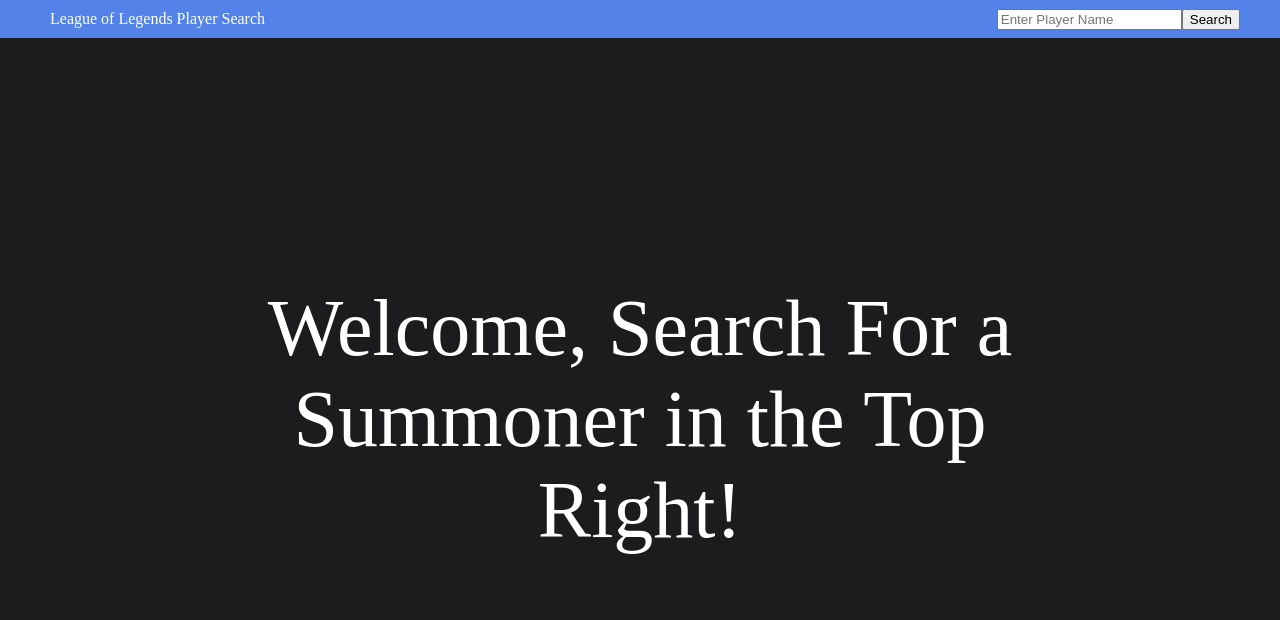
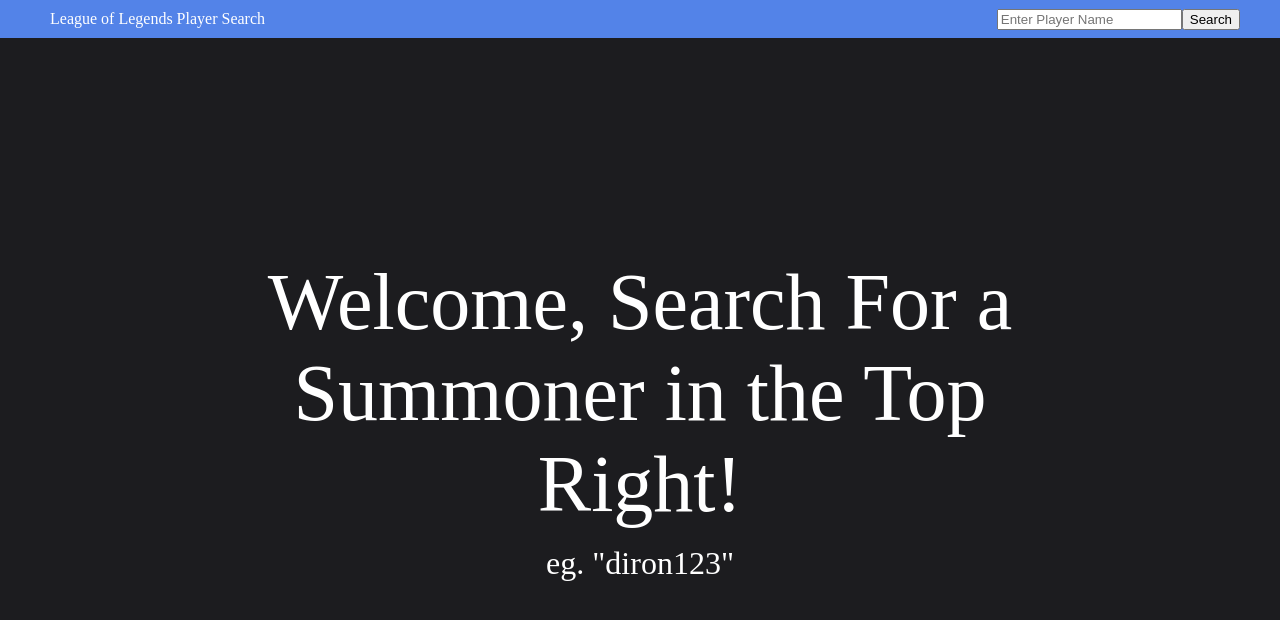
Before and after one commit to feedme143/League-App, a React (Create React App) app in the folder league-app/: page / in a window 1280 px wide. Shown: the top 620 px of the page. Built offline with nearby package versions, Linux system fonts and the light colour scheme.

Commit message:
added basic functionality for rank and profileIcon

```diff
--- a/league-app/package.json
+++ b/league-app/package.json
@@ -3,6 +3,10 @@
   "version": "0.1.0",
   "private": true,
   "dependencies": {
+    "@emotion/react": "^11.11.1",
+    "@emotion/styled": "^11.11.0",
+    "@material/tooltip": "^14.0.0",
+    "@mui/material": "^5.14.17",
     "@testing-library/jest-dom": "^5.16.4",
     "@testing-library/react": "^13.3.0",
     "@testing-library/user-event": "^13.5.0",
--- a/league-app/src/components/DisplayCard.js
+++ b/league-app/src/components/DisplayCard.js
@@ -62,10 +62,13 @@
         <div className="displayCard">
             {summonerData && <div className="top">
                 <div className="topContainer">
+                    <div className="profileIcon">{summonerData.profileIcon}</div>
                     <div className="accountName">Name: {summonerData.name}</div>
                     <div className="accountLevel">Level: {summonerData.level}</div>
                     <button className="update" onClick={update}>Update</button>
                     <div className="lastUpdated">{"Last Updated: " + (summonerData.lastUpdated ? convertTime(summonerData.lastUpdated) : "N/A")}</div>
+                    <div className="ranked solo/duo">{"Ranked Solo/Duo: " + (summonerData?.ranked?.[0] ? (summonerData.ranked[0].tier + " " + summonerData.ranked[0].rank) : "Unranked")}</div>
+                    <div className="ranked flex">{"Ranked Flex: " + (summonerData?.ranked?.[1] ? (summonerData.ranked[1].tier + " " + summonerData.ranked[1].rank) : "Unranked")}</div>
                 </div>
             </div>}
             {summonerData && <MatchHistory puuid={summonerData.puuid} name={summonerData.name} games={summonerData.games}/>}
--- a/league-app/src/components/Main.js
+++ b/league-app/src/components/Main.js
@@ -13,7 +13,10 @@
             {/* {summonerData && (summonerData.name ? <DisplayCard data={summonerData} /> : <div>Summoner Not Found</div>)} */}
             <Routes>
                 <Route path="/" element={
-                    <div className = "welcome">Welcome, Search For a Summoner in the Top Right!</div>
+                    <div className = "homePage">
+                        <div className = "welcome">Welcome, Search For a Summoner in the Top Right!</div>
+                        <div className = "eg">eg. "diron123"</div>
+                    </div>
                 } />
                 <Route path={`/display/:name`} element={<DisplayCard/>} />
             </Routes>
--- a/league-app/src/components/MatchCard.js
+++ b/league-app/src/components/MatchCard.js
@@ -1,5 +1,6 @@
 import React from 'react';
 import {Link} from 'react-router-dom';
+import Tooltip from '@mui/material/Tooltip';
 
 export default function MatchCard(props){
 
@@ -19,13 +20,14 @@
         //Function to get an champion icon image path
         let getChampIcon = (champIconName) => {
             const processedName=nameProcess(champIconName);
-            return `https://opgg-static.akamaized.net/images/lol/champion/${processedName}.png?image=c_crop,h_103,w_103,x_9,y_9/q_auto,f_webp,w_auto&v=1659072303149`;
+            return `${process.env.REACT_APP_API_ENDPOINT}images/champicons/${processedName}.png`;
         };
 
         //Champion image
         let champIconPath = getChampIcon(champPlayed);
 
         function nameProcess(name){
+
             if(name==="Renata Glasc")
                 return "Renata"
             let str=name;
@@ -147,7 +149,9 @@
 
         const displayBlue = blueTeam.map((player, index) => (
             <div key={index} className="player">
-                <img src={getChampIcon(player[1])} alt="N/A" className="participantIcon"/>
+                <Tooltip title="champion" placement="top" arrow>
+                    <img src={getChampIcon(player[1])} alt="N/A" className="participantIcon"/>
+                </Tooltip>
                 <Link to={`/display/${player[0]}`} className="playerLink">{player[0]}</Link>
             </div>));
 
--- a/league-app/src/matchHistoryStyles.css
+++ b/league-app/src/matchHistoryStyles.css
@@ -10,7 +10,7 @@
 
 .matchCard{
     margin: 5px 0;
-    padding: 15px 0;
+    padding: 10px 0;
     display: flex;
     flex-direction: row;
 }
@@ -205,7 +205,6 @@
     display: flex;
     flex-direction: column;
     justify-content: space-between;
-    gap: 2px;
 }
 
 .player{
@@ -224,5 +223,5 @@
 .participantIcon{
     margin-right: 5px;
     border-radius: 8%;
-    height: 16px;
+    height: 17px;
 }
--- a/league-app/src/styles.css
+++ b/league-app/src/styles.css
@@ -37,11 +37,27 @@
     justify-content: space-between;
 }
 
+.homePage{
+    margin: auto;
+    display: flex;
+    flex-direction: column;
+    gap: 15px;
+}
+
 .welcome{
     margin: auto;
     margin-left: 25vh;
     margin-right: 25vh;
     font-size: 5rem;
+    overflow-wrap: normal;
+    text-align: center;
+}
+
+.eg{
+    margin: auto;
+    margin-left: 25vh;
+    margin-right: 25vh;
+    font-size: 2rem;
     overflow-wrap: normal;
     text-align: center;
 }
```
Also changed, not shown: league-app/src/components/MatchHistory.js (line endings or trailing spaces), 2 other files (tests, documents, lock files or other folders).
